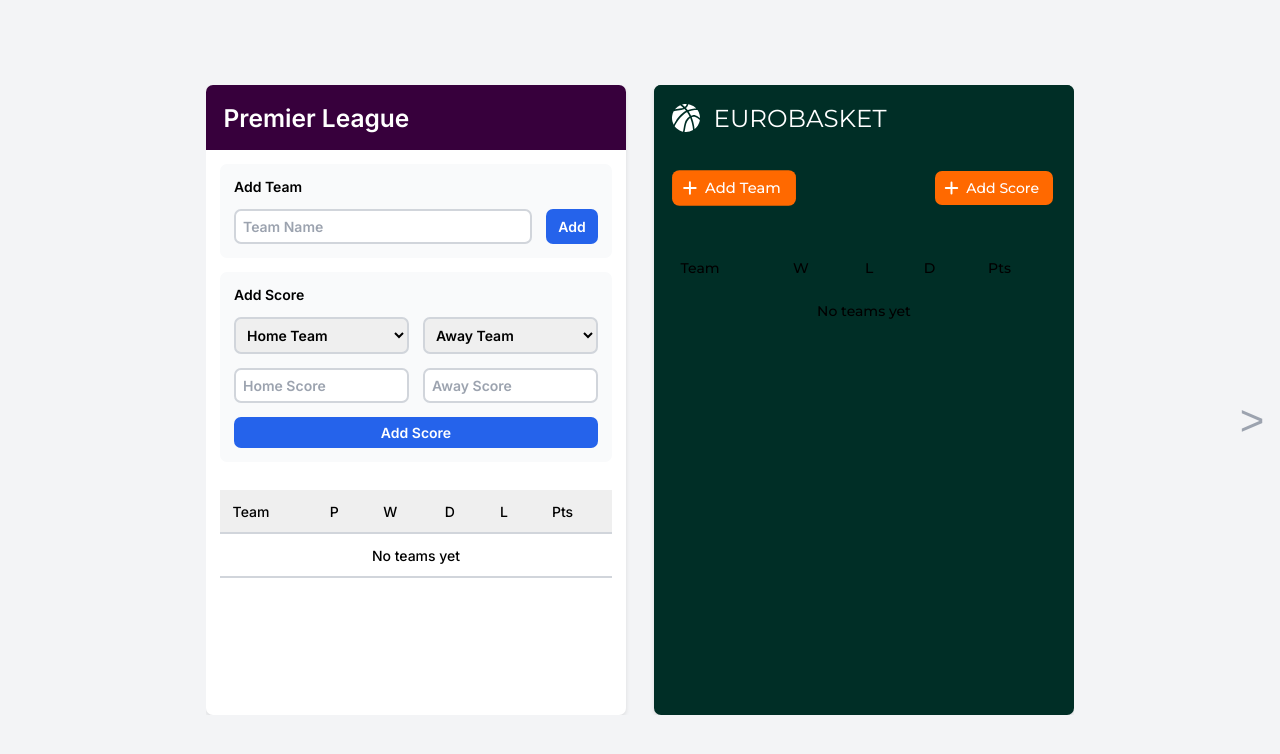
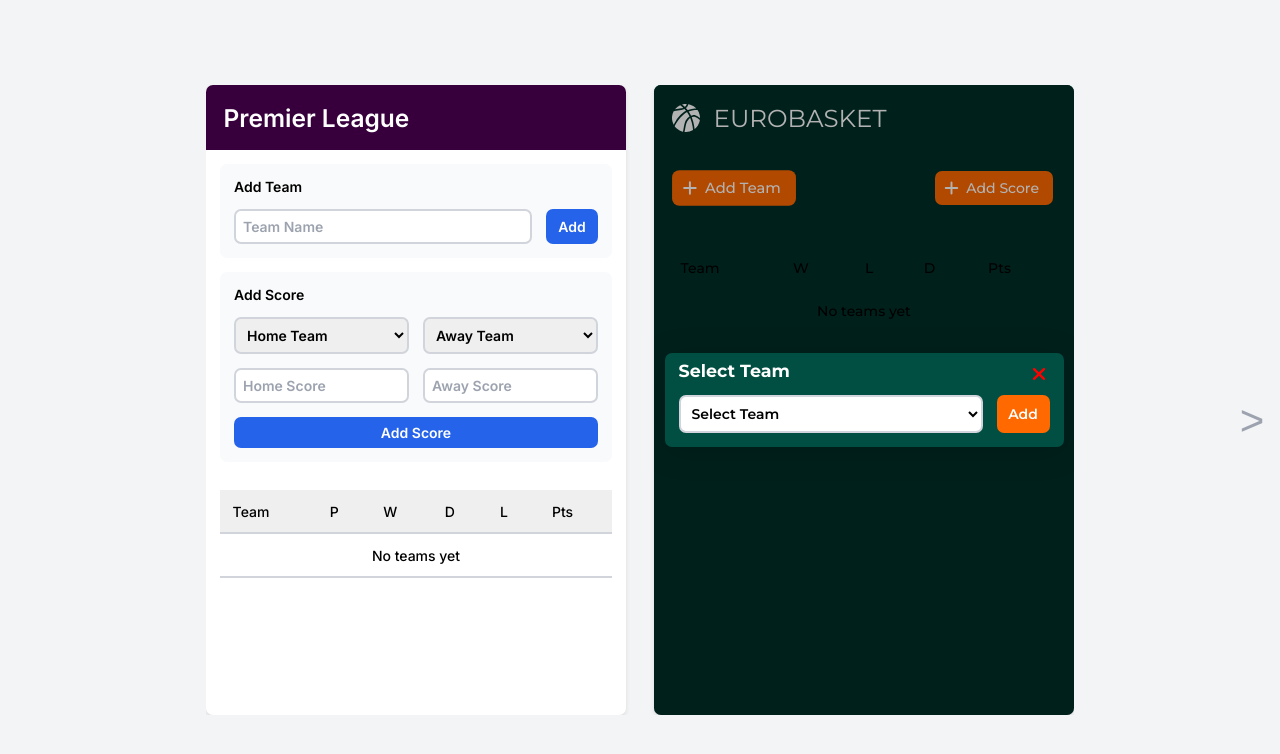
Before and after one commit to vytautas-abramikas/sports-standings, a React (Vite) app: page / in a window 1280 px wide. Both pictures are taken after a click on the button "Add Team". Shown: the top 754 px of the page. Built offline with nearby package versions, Linux system fonts and the light colour scheme.

Commit message:
SelectTeamModal

```diff
--- a/src/components/AddButtonsSection/AddButtonsSection.tsx
+++ b/src/components/AddButtonsSection/AddButtonsSection.tsx
@@ -3,15 +3,21 @@
 import PlusLogoUrl from "../../assets/plus.svg";
 
 export const AddButtonsSection: React.FC = () => {
-  const { instanceId, setIsAddPlayerModalOpen, setIsAddMatchModalOpen } =
-    useStandingsContext();
+  const {
+    instanceId,
+    setIsAddPlayerModalOpen,
+    setIsAddMatchModalOpen,
+    setIsSelectTeamModalOpen,
+  } = useStandingsContext();
 
   return (
     <div className={`add-buttons-section ${instanceId}`}>
       <button
         className={`panel-button add-button add-team-button ${instanceId}`}
         onClick={() =>
-          instanceId === "wimbledon" && setIsAddPlayerModalOpen(true)
+          instanceId === "wimbledon"
+            ? setIsAddPlayerModalOpen(true)
+            : setIsSelectTeamModalOpen(true)
         }
       >
         <img
--- a/src/components/AddOpponentForm/AddOpponentForm.tsx
+++ b/src/components/AddOpponentForm/AddOpponentForm.tsx
@@ -14,7 +14,8 @@
 
   const handleSubmit = (e: React.FormEvent) => {
     e.preventDefault();
-    const success: boolean = addOpponent({ id: 0, name: inputValue });
+    const trimmed: string = inputValue.trim();
+    const success: boolean = addOpponent({ id: 0, name: trimmed });
     if (success) {
       setInputValue("");
       if (instanceId === "wimbledon" && isAddPlayerModalOpen)
--- a/src/components/EuroBasketLeaguePanel/EuroBasketLeaguePanel.scss
+++ b/src/components/EuroBasketLeaguePanel/EuroBasketLeaguePanel.scss
@@ -5,6 +5,7 @@
 .league-container.eurobasket {
   font-family: "Montserrat", "Bebas Neue", sans-serif;
   background-color: $color-bg-league-container-eurobasket;
+  position: relative;
 }
 .header.eurobasket {
   background-color: $color-bg-header-eurobasket;
--- a/src/components/EuroBasketLeaguePanel/EuroBasketLeaguePanel.tsx
+++ b/src/components/EuroBasketLeaguePanel/EuroBasketLeaguePanel.tsx
@@ -1,11 +1,16 @@
+import { useStandingsContext } from "../../hooks/useStandingsContext";
 import { StandingsTable } from "../StandingsTable/StandingsTable";
 import "./EuroBasketLeaguePanel.scss";
 import basketballLogoUrl from "../../assets/basketball.svg";
 import { AddButtonsSection } from "../AddButtonsSection/AddButtonsSection";
+import { SelectTeamModal } from "../SelectTeamModal/SelectTeamModal";
 
 export const EuroBasketLeaguePanel: React.FC = () => {
+  const { isSelectTeamModalOpen } = useStandingsContext();
+
   return (
     <div className="league-container eurobasket">
+      {isSelectTeamModalOpen && <SelectTeamModal />}
       <div className="header eurobasket">
         <img
           src={basketballLogoUrl}
--- /dev/null
+++ b/src/components/SelectTeamModal/SelectTeamModal.scss
@@ -0,0 +1,25 @@
+$color-bg-modal-eurobasket: #004f42;
+$color-text-light-eurobasket: #fff;
+$color-bg-eurobasket-add-button: #ff6900;
+$color-bg-eurobasket-add-button-hover: #aa4700;
+$color-border-select-eurobasket: #d1d5db;
+
+.modal-content.eurobasket {
+  font-family: "Montserrat", "Bebas Neue", sans-serif;
+  background-color: $color-bg-modal-eurobasket;
+  color: $color-text-light-eurobasket;
+}
+
+.panel-button.eurobasket {
+  font-family: inherit;
+  background-color: $color-bg-eurobasket-add-button;
+  color: $color-text-light-eurobasket;
+  &:hover {
+    background-color: $color-bg-eurobasket-add-button-hover;
+  }
+}
+
+.select.eurobasket {
+  font-family: inherit;
+  border-color: $color-border-select-eurobasket;
+}
--- /dev/null
+++ b/src/components/SelectTeamModal/SelectTeamModal.tsx
@@ -0,0 +1,74 @@
+import { useState } from "react";
+import { useStandingsContext } from "../../hooks/useStandingsContext";
+import { EuroBasketCountries } from "../../lib/EuroBasketCountries";
+import type { TOpponent } from "../../types/types";
+import "./SelectTeamModal.scss";
+import CrossLogoUrl from "../../assets/cross.svg";
+
+const allCountries: TOpponent[] = EuroBasketCountries;
+
+export const SelectTeamModal: React.FC = () => {
+  const { opponents, opponentError, addOpponent, setIsSelectTeamModalOpen } =
+    useStandingsContext();
+
+  const [selectedTeamId, setSelectedTeamId] = useState(0);
+
+  const getAvailableCountries = (
+    allCountries: TOpponent[],
+    opponents: TOpponent[]
+  ): TOpponent[] => {
+    const opponentIds = new Set(opponents.map((o) => o.id));
+    return allCountries.filter((country) => !opponentIds.has(country.id));
+  };
+
+  const handleSubmit = (e: React.FormEvent) => {
+    e.preventDefault();
+    const success: boolean = addOpponent(
+      allCountries.find((country) => country.id === selectedTeamId) as TOpponent
+    );
+    if (success) {
+      setSelectedTeamId(0);
+      setIsSelectTeamModalOpen(false);
+    }
+  };
+
+  return (
+    <div className="modal-backdrop">
+      <div className="modal-content eurobasket">
+        <button
+          className="modal-close"
+          onClick={() => setIsSelectTeamModalOpen(false)}
+        >
+          <img
+            src={CrossLogoUrl}
+            alt="Close"
+            style={{
+              height: "2rem",
+            }}
+          />
+        </button>
+        <div className="modal-header eurobasket">Select Team</div>
+        <form className="form-row" onSubmit={handleSubmit}>
+          <select
+            className="select p6o7 eurobasket"
+            value={selectedTeamId}
+            onChange={(e) => setSelectedTeamId(Number(e.target.value))}
+            style={{ borderColor: opponentError ? "red" : undefined }}
+          >
+            <option value={0} disabled className="option-placeholder">
+              Select Team
+            </option>
+            {getAvailableCountries(allCountries, opponents).map((country) => (
+              <option key={country.id} value={country.id}>
+                {country.name}
+              </option>
+            ))}
+          </select>
+          <button type="submit" className="panel-button p1o7 eurobasket">
+            Add
+          </button>
+        </form>
+      </div>
+    </div>
+  );
+};
--- a/src/context/StandingsContext.tsx
+++ b/src/context/StandingsContext.tsx
@@ -32,6 +32,8 @@
   const [isAddPlayerModalOpen, setIsAddPlayerModalOpen] =
     useState<boolean>(false);
   const [isAddMatchModalOpen, setIsAddMatchModalOpen] =
+    useState<boolean>(false);
+  const [isSelectTeamModalOpen, setIsSelectTeamModalOpen] =
     useState<boolean>(false);
 
   useEffect(() => {
@@ -85,7 +87,7 @@
       return false;
     }
     setOpponentError(false);
-    const newId = getNextId(opponents);
+    const newId = opponent.id ? opponent.id : getNextId(opponents);
     const newOpponent: TOpponent = { ...opponent, id: newId };
     setOpponents((prev) => [...prev, newOpponent]);
     return true;
@@ -154,11 +156,13 @@
         resultsForTable,
         isAddPlayerModalOpen,
         isAddMatchModalOpen,
+        isSelectTeamModalOpen,
         setMatchError,
         addOpponent,
         addMatch,
         setIsAddPlayerModalOpen,
         setIsAddMatchModalOpen,
+        setIsSelectTeamModalOpen,
       }}
     >
       {children}
--- a/src/lib/EuroBasketCountries.ts
+++ b/src/lib/EuroBasketCountries.ts
@@ -1,6 +1,7 @@
 import type { TOpponent } from "../types/types";
 
 export const EuroBasketCountries: TOpponent[] = [
+  { id: 0, name: "" },
   { id: 1, name: "Belgium" },
   { id: 2, name: "Bosnia and Herzegovina" },
   { id: 3, name: "Cyprus" },
--- a/src/types/types.ts
+++ b/src/types/types.ts
@@ -38,9 +38,11 @@
   resultsForTable: TOpponentStats[];
   isAddPlayerModalOpen: boolean;
   isAddMatchModalOpen: boolean;
+  isSelectTeamModalOpen: boolean;
   setMatchError: (error: TMatchError) => void;
   addOpponent: (opponent: TOpponent) => boolean;
   addMatch: (match: TMatch) => boolean;
   setIsAddPlayerModalOpen: (isOpen: boolean) => void;
   setIsAddMatchModalOpen: (isOpen: boolean) => void;
+  setIsSelectTeamModalOpen: (isOpen: boolean) => void;
 };
```
